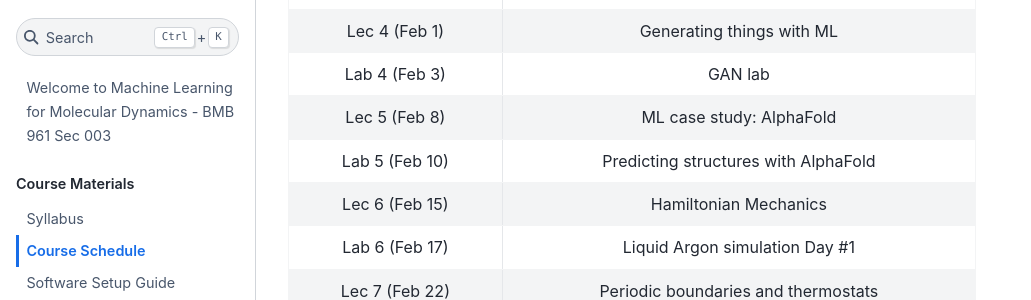
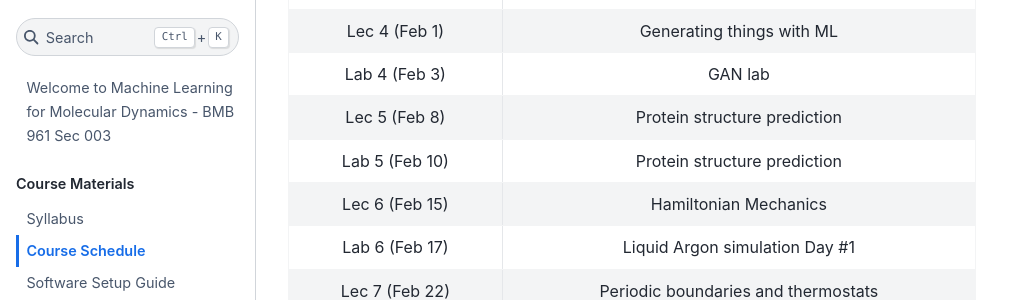
Before and after one commit to ADicksonLab/ml4md-jb, a Jupyter Book: the page built from Course_Materials/BMB961-003_Schedule.md, in a window 1280 px wide and 900 px high, scrolled down 324 px. Shown: the part 153-453 px from the top of the window, without its empty margins (0-1031 px from the left). Built offline with Jupyter Book 1.0.4 settings and Sphinx 7.4.7 and the Sphinx Book theme 1.1.4, drawn with Linux system fonts in a browser that asks for light colours; pages that are not in the unit, such as notebooks, are missing from menus.

Commit message:
modified schedule

```diff
--- a/Course_Materials/BMB961-003_Schedule.md
+++ b/Course_Materials/BMB961-003_Schedule.md
@@ -10,8 +10,8 @@
 | Lab 3 (Jan 27) | Learning something useful |
 | Lec 4 (Feb 1) | Generating things with ML |
 | Lab 4 (Feb 3) | GAN lab |
-| Lec 5 (Feb 8) | ML case study: AlphaFold |
-| Lab 5 (Feb 10) | Predicting structures with AlphaFold |
+| Lec 5 (Feb 8) | Protein structure prediction |
+| Lab 5 (Feb 10) | Protein structure prediction |
 | Lec 6 (Feb 15) | Hamiltonian Mechanics |
 | Lab 6 (Feb 17) | Liquid Argon simulation Day #1 |
 | Lec 7 (Feb 22) | Periodic boundaries and thermostats |
```
